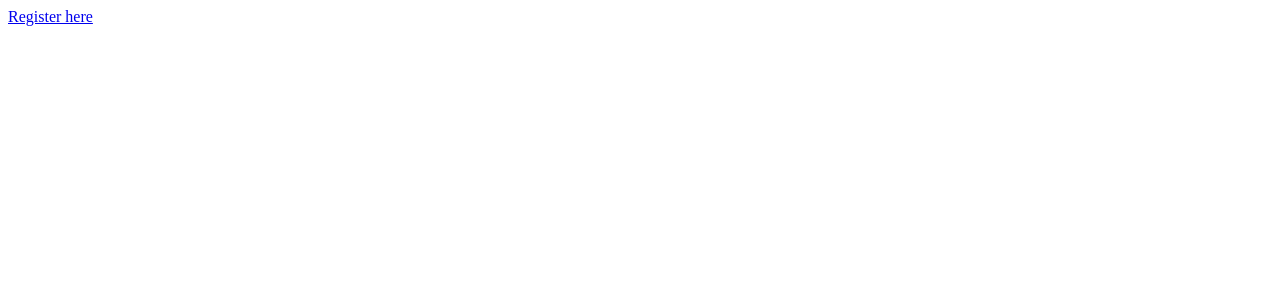
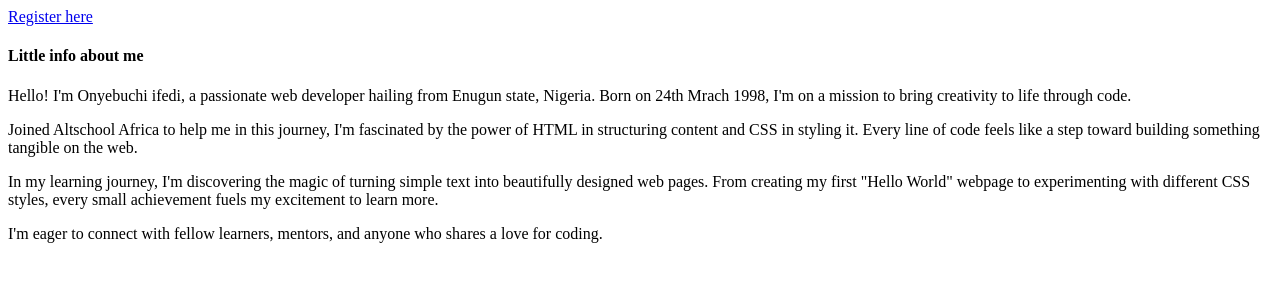
Before and after one commit to johnpaul199812/altschool-assignment, a plain HTML site: page index.html in a window 1280 px wide. Drawn offline with Linux system fonts and the light colour scheme.

Commit message:
updated index

```diff
--- a/index.html
+++ b/index.html
@@ -1,23 +1,44 @@
 <!DOCTYPE html>
 <html lang="en">
   <head>
-    <meta charset="UTF-8">
-    <meta name="viewport" content="width=device-width, initial-scale=1.0">
+    <meta charset="UTF-8" />
+    <meta name="viewport" content="width=device-width, initial-scale=1.0" />
     <title>Assignment 1</title>
   </head>
   <body>
     <nav>
       <a href="./registration.html">Register here</a>
-
     </nav>
 
     <main>
       <section>
+        <h4>Little info about me</h4>
+        <p>
+          Hello! I'm Onyebuchi ifedi, a passionate web developer hailing from
+          Enugun state, Nigeria. Born on 24th Mrach 1998, I'm on a mission to
+          bring creativity to life through code.
+        </p>
 
+        <p>
+          Joined Altschool Africa to help me in this journey, I'm fascinated by
+          the power of HTML in structuring content and CSS in styling it. Every
+          line of code feels like a step toward building something tangible on
+          the web.
+        </p>
+
+        <p>
+          In my learning journey, I'm discovering the magic of turning simple
+          text into beautifully designed web pages. From creating my first
+          "Hello World" webpage to experimenting with different CSS styles,
+          every small achievement fuels my excitement to learn more.
+        </p>
+
+        <p>
+          I'm eager to connect with fellow learners, mentors, and anyone who
+          shares a love for coding.
+        </p>
       </section>
     </main>
-    <footer>
-
-    </footer>
+    <footer></footer>
   </body>
 </html>
```
Lines whose indentation alone changed are shown as unchanged.
